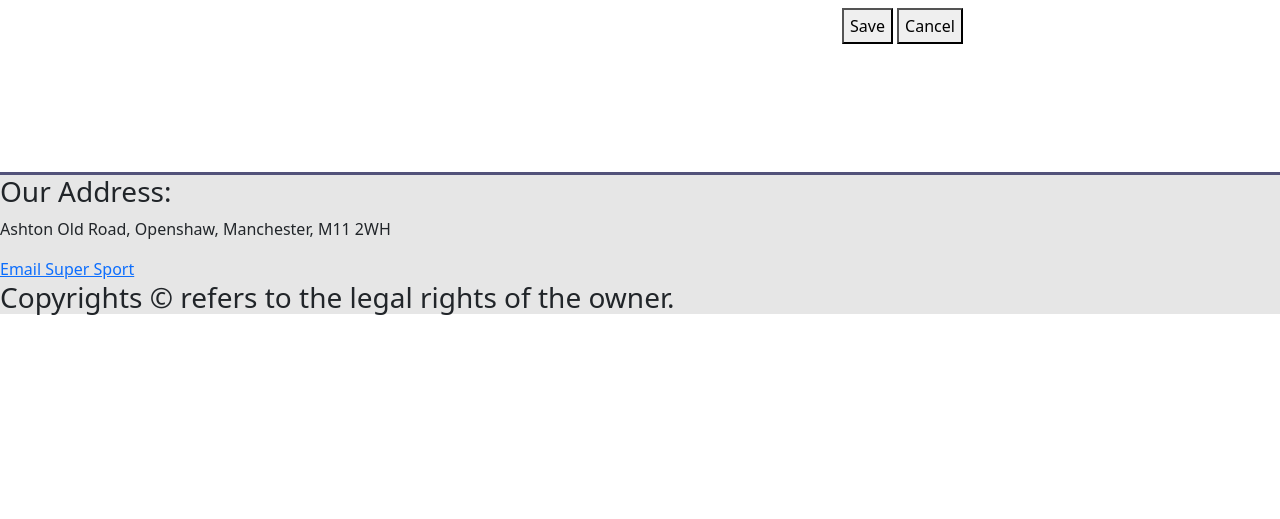
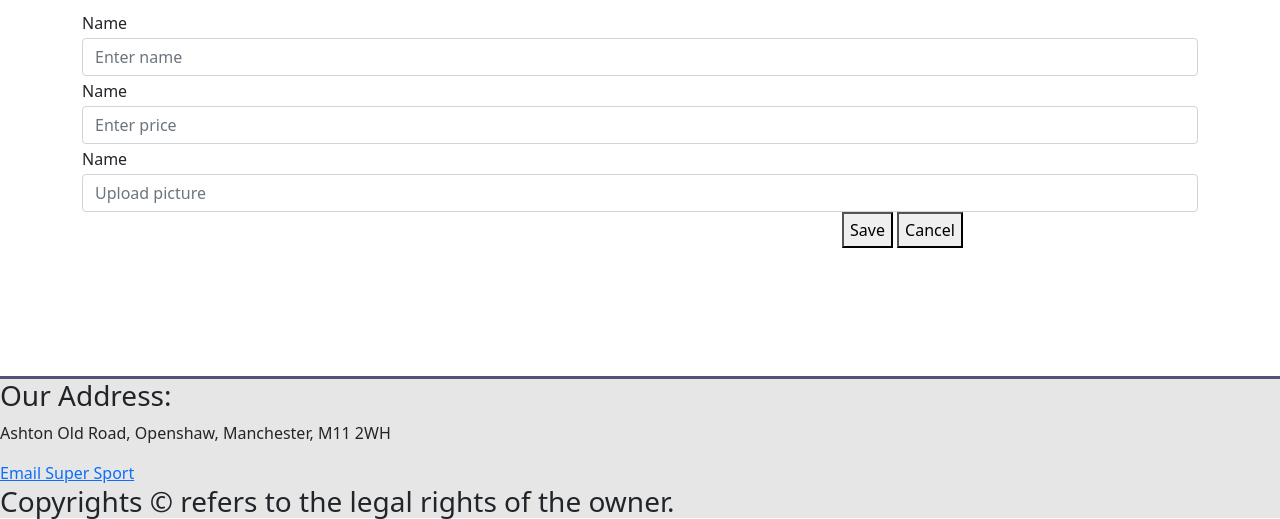
Before and after one commit to uumarabid/UmarDatabaseDrivenWebsite, a PHP site: page /EditItem.php in a window 1280 px wide. Shown: the part 58-577 px from the top of the page. Run offline with PHP 8.4, Linux system fonts and the light colour scheme; the visitor is signed in with stand-in values (Sample User, id 1); data that the repository does not hold is empty.

Commit message:
create form to edit the item on EditItem page stage 1
add £ sign for price on welcome page

```diff
--- a/EditItem.php
+++ b/EditItem.php
@@ -10,7 +10,7 @@ if (!isset($_SESSION['username'])) {
     if (isset($_GET['id'])) {
         $toyId = $_GET['id'];
         $stmt = $pdo->query("SELECT * FROM toys where id=$toyId");
-        $rows = $stmt->fetchAll(PDO::FETCH_ASSOC);
+        $row = $stmt->fetchA(PDO::FETCH_ASSOC);
     }
     if (isset($_POST['saveButton'])) {
         $toyId = $_GET['id'];
@@ -97,6 +97,26 @@ if (!isset($_SESSION['username'])) {
             <main class="mt-2">
                 <div class="row">
                     <div class="col-md-12">
+                        <div class="form-group">
+                            <label for="toyName">Name</label>
+                            <input type="text" class="form-control" id="toyName" name="toyName"
+                                   aria-describedby="toyName" placeholder="Enter name"
+                                   value="<?= $row['name'] ?>" />
+                        </div>
+                        <div class="form-group">
+                            <label for="toyPrice">Name</label>
+                            <input type="text" class="form-control" id="toyPrice" name="toyPrice"
+                                   aria-describedby="toyPrice" placeholder="Enter price"
+                                   value="<?= $row['price'] ?>" />
+                        </div>
+                        <div class="form-group">
+                            <label for="toyPicture">Name</label>
+                            <input type="text" class="form-control" id="toyPicture" name="toyPicture"
+                                   aria-describedby="toyPicture" placeholder="Upload picture"
+                                   value="<?= $row['picture'] ?>" />
+                        </div>
+
+
 
 
                         <div class="row">
--- a/welcome.php
+++ b/welcome.php
@@ -103,11 +103,12 @@ if (!isset($_SESSION['username'])) {
                                         echo($row['id']);
                                         echo("</th><td>");
                                         echo($row['name']);
-                                        echo("</td><td>");
+                                        echo("</td><td> £");
                                          echo($row['price']);
                                         echo("</td><td>");
                                         echo($row['picture']);
-                                         echo("</td><td><button class=\"btn btn-primary\"> Edit </button> <button class=\"btn btn-danger\"> Delete </button>");
+                                        // sort this line of code
+                                        echo("</td><td><button class=\"btn btn-primary\"> Edit </button> <button class=\"btn btn-danger\"> Delete </button>");
                                         echo("</td></tr>");
                                     }
                                     ?>
```
